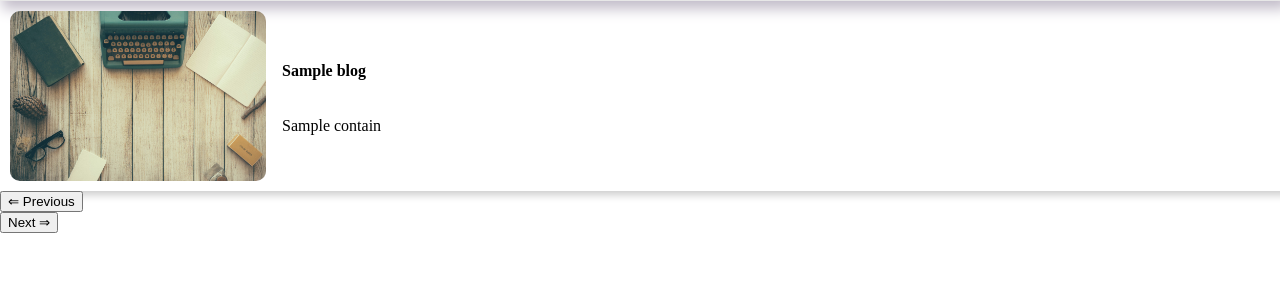
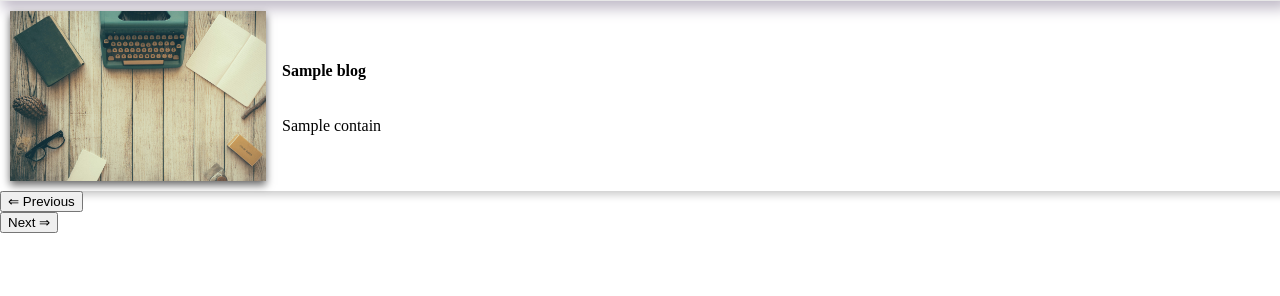
Before and after one commit to Brave-Programmmer/braveprogrammer, a Flask app: page /blog?page=1 in a window 1280 px wide. Shown: the part 79-375 px from the top of the page. Run offline with Flask 2, Linux system fonts and the light colour scheme; a database or web service that is not in the repository returns one stand-in record (values such as "Sample title").

Commit message:
Update blog.css

```diff
--- a/static/blog.css
+++ b/static/blog.css
@@ -1,19 +1,22 @@
 .blog{
 display:grid;
 grid-template-column: auto auto auto auto;
+grid-gap:7px;
 
 }
 .card {
     display: flex;
     box-shadow: 0 4px 8px 0 rgb(0 0 0 / 20%);
-    transition: 0.3s;
+    transition: all 0.3s;
     width: 100%;
     padding: 10px;
 }
 .card img{
     width: 20%;
     height: 100%;
-    border-radius: 10px;
+    box-shadow: 0 4px 8px 0 rgb(0 0 0 / 60%);
+    // border-radius: 25px 25px 25px 25px;
+
 }
 .card:hover {
     box-shadow: 0 8px 16px 0 rgba(0, 0, 0, 0.2);
```
